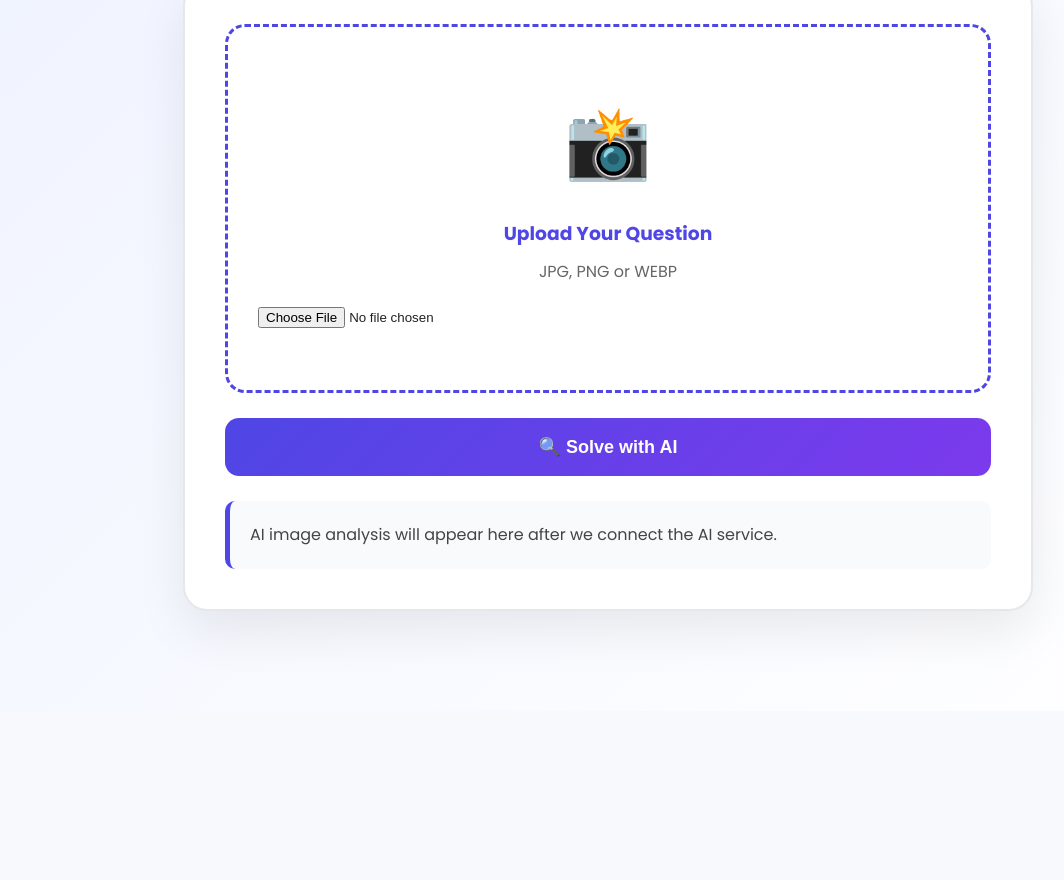
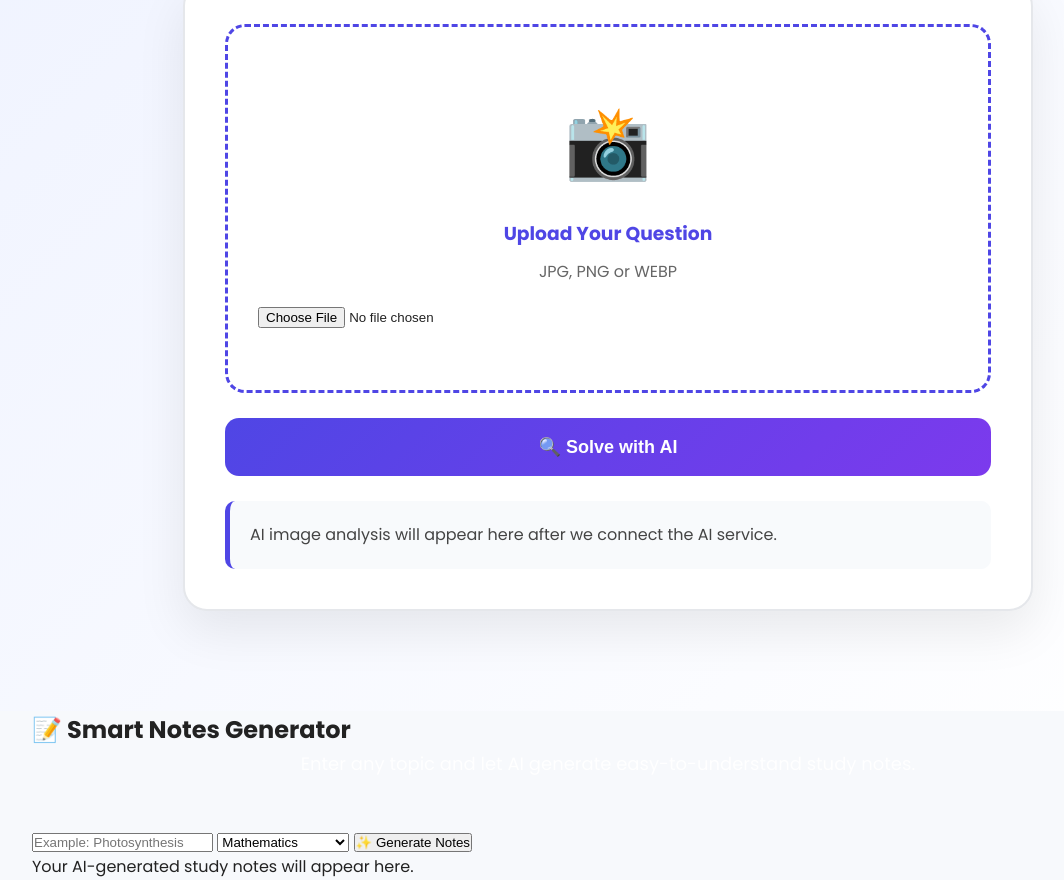
Before and after one commit to oluwabukunmiolaosun-lab/StudyGenuis-AI-, a plain HTML site: page index.html in a window 1280 px wide. Shown: the part 1932-2812 px from the top of the page, without its empty margins (32-1096 px from the left). Before the commit the page ends 2643 px from the top, so only its background shows below. Drawn offline with Linux system fonts and the light colour scheme.

Commit message:
Update index.html

```diff
--- a/index.html
+++ b/index.html
@@ -192,6 +192,49 @@
     </div>
 
 </section>
+    <!-- ==========================
+     SMART NOTES GENERATOR
+========================== -->
+
+<section class="notes-generator" id="notes">
+
+    <div class="container">
+
+        <h2>📝 Smart Notes Generator</h2>
+
+        <p class="section-description">
+            Enter any topic and let AI generate easy-to-understand study notes.
+        </p>
+
+        <div class="notes-card">
+
+            <input
+                type="text"
+                id="notes-topic"
+                placeholder="Example: Photosynthesis">
+
+            <select id="notes-subject">
+                <option>Mathematics</option>
+                <option>English</option>
+                <option>Biology</option>
+                <option>Chemistry</option>
+                <option>Physics</option>
+                <option>Computer Science</option>
+            </select>
+
+            <button id="generate-notes">
+                ✨ Generate Notes
+            </button>
+
+            <div class="notes-result" id="notes-result">
+                Your AI-generated study notes will appear here.
+            </div>
+
+        </div>
+
+    </div>
+
+</section>
 
 <script src="js/app.js"></script>
 
```
